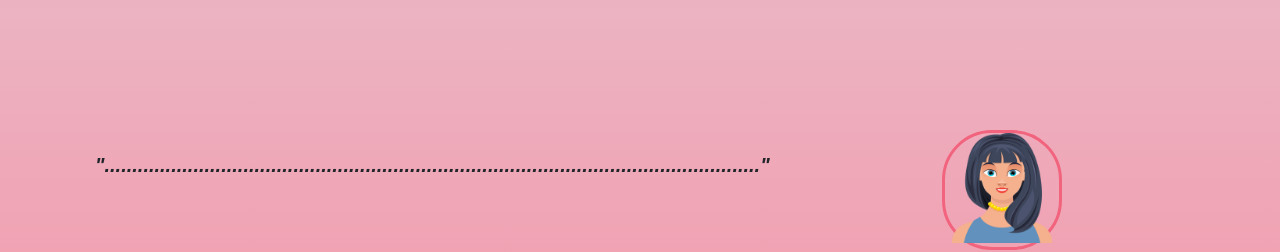
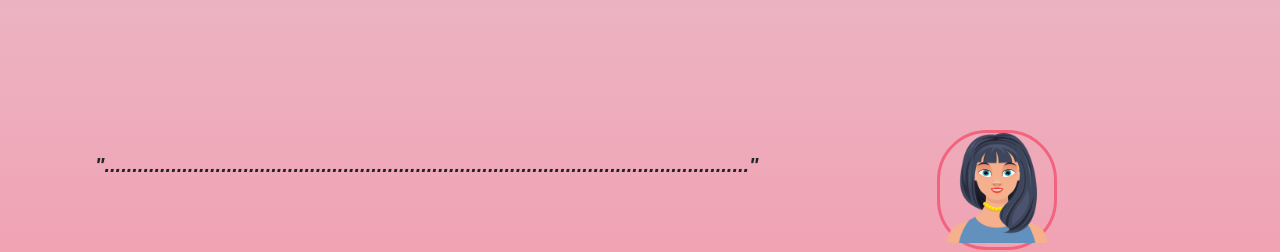
Before and after one commit to Nellu2807/Proyecto_Mentorias_Python, a plain HTML site: page quienes_somos.html in a window 1280 px wide. Shown: the part 780-1032 px from the top of the page. Drawn offline with nearby package versions, Linux system fonts and the light colour scheme.

Commit message:
hice un pequeño cambio en quienes somos

```diff
--- a/quienes_somos.html
+++ b/quienes_somos.html
@@ -38,7 +38,7 @@
   <div class="contenedor">
      <div class="caso">
         <div class="comentarioca">
-          <p class="texto">"......................................................................................................................"</p>
+          <p class="texto">"...................................................................................................................."</p>
         </div>
 
          <div class="datos">
```
